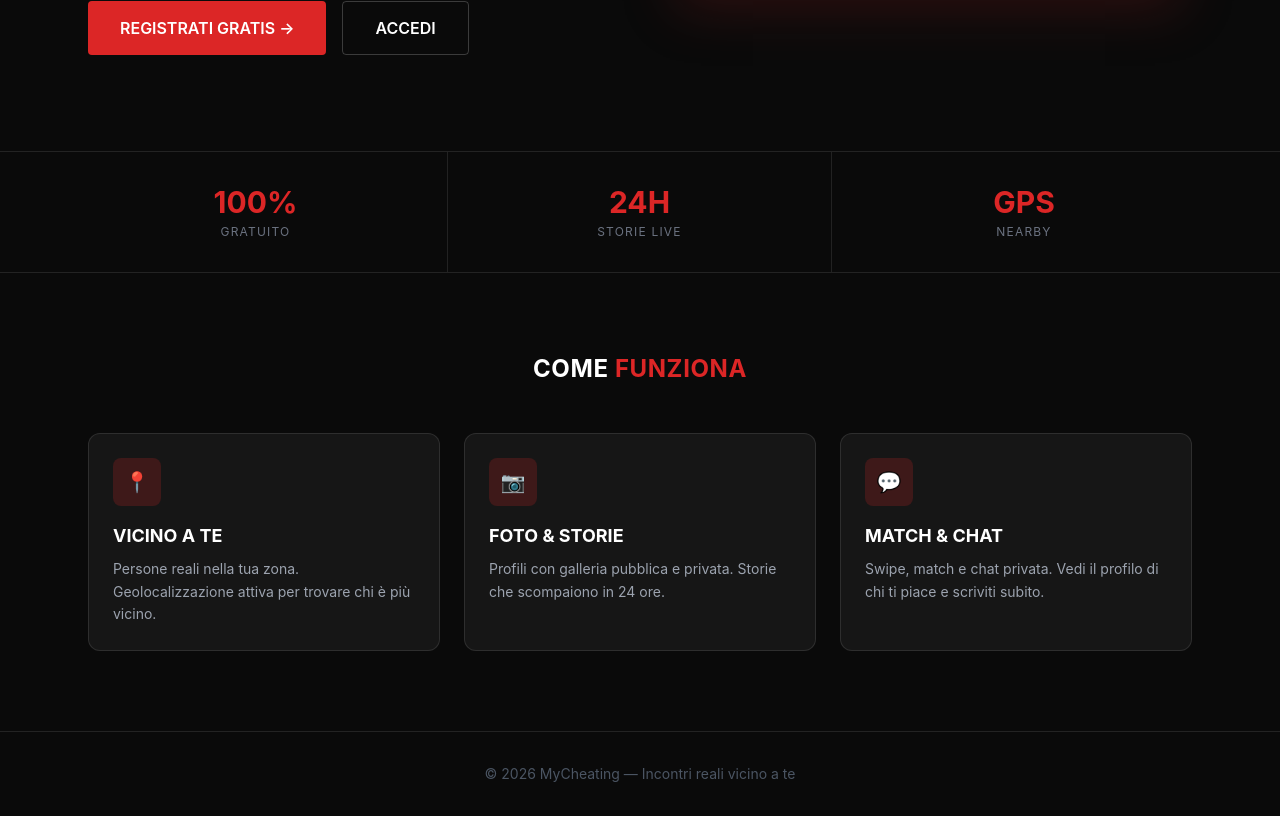
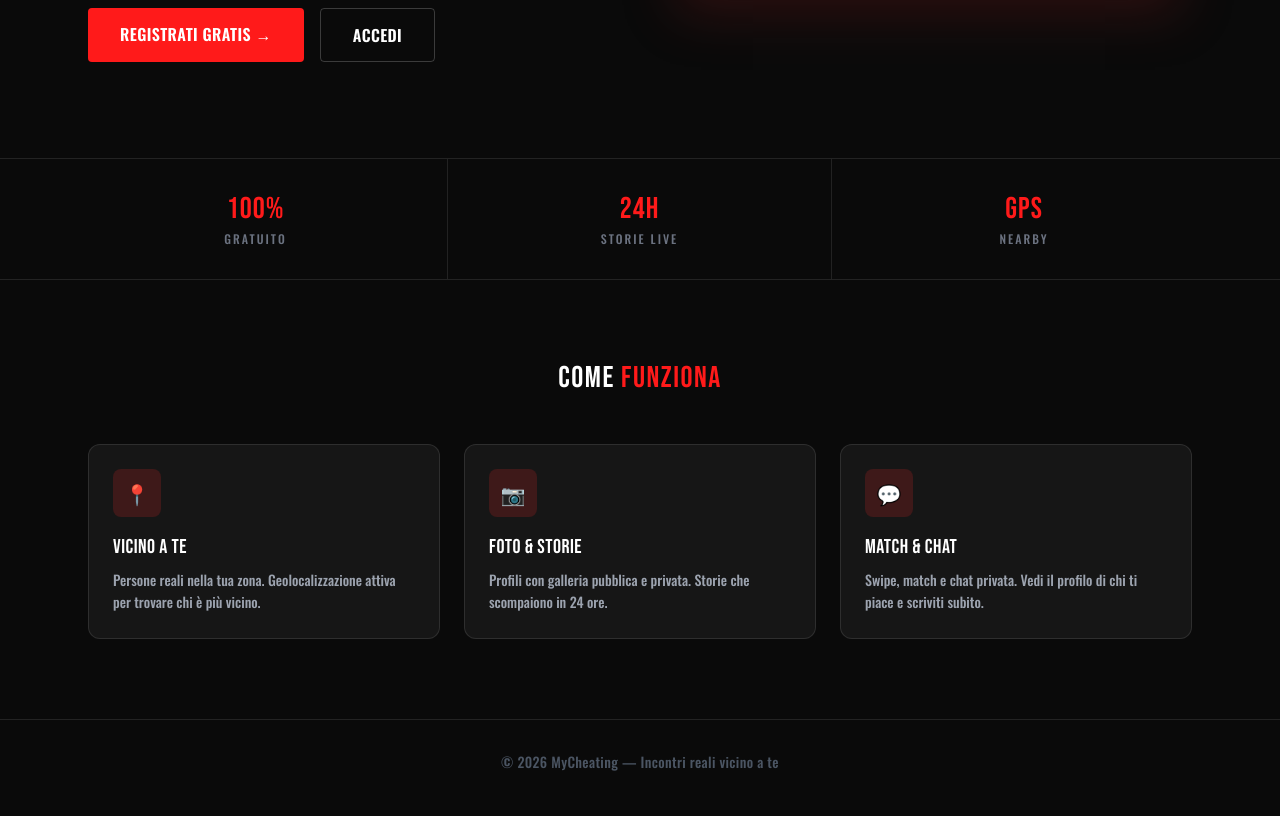
Before and after one commit to LesathX/spark-dating, a FastAPI app: page / in a window 1280 px wide. Shown: the part 526-1342 px from the top of the page. After the commit the page ends 1297 px from the top, so only its background shows below. Run offline with FastAPI, Linux system fonts and the light colour scheme; some libraries are stand-ins or nearby versions.

Commit message:
Update index.html

```diff
--- a/templates/index.html
+++ b/templates/index.html
@@ -4,26 +4,33 @@
     <meta charset="UTF-8">
     <meta name="viewport" content="width=device-width, initial-scale=1.0">
     <title>MyCheating – Trova chi cerchi</title>
+
+    <!-- Font HOT -->
+    <link rel="preconnect" href="https://fonts.googleapis.com">
+    <link rel="preconnect" href="https://fonts.gstatic.com" crossorigin>
+    <link href="https://fonts.googleapis.com/css2?family=Oswald:wght@500;600;700&family=Bebas+Neue&display=swap" rel="stylesheet">
+
     <script src="https://cdn.tailwindcss.com"></script>
     <style>
         body {
             background-color: #0a0a0a;
-            font-family: -apple-system, BlinkMacSystemFont, 'Segoe UI', Roboto, sans-serif;
+            font-family: 'Oswald', sans-serif;
+        }
+        .font-hot {
+            font-family: 'Bebas Neue', sans-serif;
+            letter-spacing: 1px;
         }
         .btn-red {
-            background: #dc2626;
+            background: #ff1a1a;
         }
         .btn-red:hover {
-            background: #b91c1c;
+            background: #e60000;
         }
         .text-red-pure {
-            color: #dc2626;
+            color: #ff1a1a;
         }
         .border-red-pure {
-            border-color: #dc2626;
-        }
-        .bg-red-pure {
-            background-color: #dc2626;
+            border-color: #ff1a1a;
         }
     </style>
 </head>
@@ -31,11 +38,11 @@
 
     <!-- Navbar -->
     <nav class="flex items-center justify-between px-6 py-4 border-b border-white/10">
-        <div class="flex items-center gap-2 font-bold text-lg tracking-wide">
-            <span class="text-red-pure text-xl">🔥</span>
+        <div class="flex items-center gap-2 font-hot text-xl tracking-wider">
+            <span class="text-red-pure text-2xl">🔥</span>
             MY CHEATING
         </div>
-        <a href="/login" class="border border-red-pure text-red-pure text-sm font-semibold px-5 py-2 rounded hover:bg-red-pure hover:text-white transition">
+        <a href="/login" class="border border-red-pure text-red-pure text-sm font-semibold px-5 py-2 rounded hover:bg-red-pure hover:text-white transition tracking-wide">
             ACCEDI
         </a>
     </nav>
@@ -45,26 +52,26 @@
 
         <!-- Testo sinistra -->
         <div>
-            <p class="text-red-pure text-sm font-medium tracking-widest mb-4">— INCONTRI REALI</p>
-            <h1 class="text-5xl md:text-6xl font-extrabold leading-tight mb-6">
+            <p class="text-red-pure text-sm font-medium tracking-[3px] mb-4 uppercase">— Incontri Reali</p>
+            <h1 class="font-hot text-6xl md:text-7xl leading-[0.9] mb-6">
                 TROVA<br>
                 CHI<br>
                 <span class="text-red-pure">CERCHI</span>
             </h1>
-            <p class="text-gray-400 text-lg mb-8 max-w-md leading-relaxed">
+            <p class="text-gray-400 text-lg mb-8 max-w-md leading-relaxed font-light">
                 La piattaforma più diretta per incontrare persone reali vicino a te. Profili verificati, chat privata, galleria personale.
             </p>
             <div class="flex flex-wrap gap-4">
-                <a href="/register" class="btn-red text-white font-semibold px-8 py-3.5 rounded flex items-center gap-2">
+                <a href="/register" class="btn-red text-white font-semibold px-8 py-3.5 rounded tracking-wide">
                     REGISTRATI GRATIS →
                 </a>
-                <a href="/login" class="border border-white/20 text-white font-semibold px-8 py-3.5 rounded hover:bg-white/5 transition">
+                <a href="/login" class="border border-white/20 text-white font-semibold px-8 py-3.5 rounded hover:bg-white/5 transition tracking-wide">
                     ACCEDI
                 </a>
             </div>
         </div>
 
-        <!-- Card destra - VIDEO INTERO (senza tagli) -->
+        <!-- Card destra - VIDEO -->
         <div class="relative">
             <div class="rounded-xl overflow-hidden border border-white/10 shadow-2xl shadow-red-900/30 bg-black aspect-[16/9]">
                 <video
@@ -84,30 +91,30 @@
     <section class="border-y border-white/10">
         <div class="max-w-6xl mx-auto grid grid-cols-3 text-center">
             <div class="py-8 border-r border-white/10">
-                <div class="text-3xl font-bold text-red-pure">100%</div>
-                <div class="text-xs text-gray-500 tracking-widest mt-1">GRATUITO</div>
+                <div class="text-3xl font-hot text-red-pure">100%</div>
+                <div class="text-xs text-gray-500 tracking-[2px] mt-1">GRATUITO</div>
             </div>
             <div class="py-8 border-r border-white/10">
-                <div class="text-3xl font-bold text-red-pure">24H</div>
-                <div class="text-xs text-gray-500 tracking-widest mt-1">STORIE LIVE</div>
+                <div class="text-3xl font-hot text-red-pure">24H</div>
+                <div class="text-xs text-gray-500 tracking-[2px] mt-1">STORIE LIVE</div>
             </div>
             <div class="py-8">
-                <div class="text-3xl font-bold text-red-pure">GPS</div>
-                <div class="text-xs text-gray-500 tracking-widest mt-1">NEARBY</div>
+                <div class="text-3xl font-hot text-red-pure">GPS</div>
+                <div class="text-xs text-gray-500 tracking-[2px] mt-1">NEARBY</div>
             </div>
         </div>
     </section>
 
     <!-- Come funziona -->
     <section class="max-w-6xl mx-auto px-6 py-20">
-        <h2 class="text-center text-2xl font-bold mb-12 tracking-wide">
+        <h2 class="text-center text-3xl font-hot tracking-wider mb-12">
             COME <span class="text-red-pure">FUNZIONA</span>
         </h2>
 
         <div class="grid md:grid-cols-3 gap-6">
             <div class="bg-white/5 border border-white/10 rounded-xl p-6 hover:border-red-500/50 transition">
                 <div class="w-12 h-12 rounded-lg bg-red-600/20 flex items-center justify-center text-red-pure text-xl mb-4">📍</div>
-                <h3 class="font-bold text-lg mb-2 text-white">VICINO A TE</h3>
+                <h3 class="font-hot text-xl mb-2 tracking-wide">VICINO A TE</h3>
                 <p class="text-gray-400 text-sm leading-relaxed">
                     Persone reali nella tua zona. Geolocalizzazione attiva per trovare chi è più vicino.
                 </p>
@@ -115,7 +122,7 @@
 
             <div class="bg-white/5 border border-white/10 rounded-xl p-6 hover:border-red-500/50 transition">
                 <div class="w-12 h-12 rounded-lg bg-red-600/20 flex items-center justify-center text-red-pure text-xl mb-4">📷</div>
-                <h3 class="font-bold text-lg mb-2 text-white">FOTO & STORIE</h3>
+                <h3 class="font-hot text-xl mb-2 tracking-wide">FOTO & STORIE</h3>
                 <p class="text-gray-400 text-sm leading-relaxed">
                     Profili con galleria pubblica e privata. Storie che scompaiono in 24 ore.
                 </p>
@@ -123,7 +130,7 @@
 
             <div class="bg-white/5 border border-white/10 rounded-xl p-6 hover:border-red-500/50 transition">
                 <div class="w-12 h-12 rounded-lg bg-red-600/20 flex items-center justify-center text-red-pure text-xl mb-4">💬</div>
-                <h3 class="font-bold text-lg mb-2 text-white">MATCH & CHAT</h3>
+                <h3 class="font-hot text-xl mb-2 tracking-wide">MATCH & CHAT</h3>
                 <p class="text-gray-400 text-sm leading-relaxed">
                     Swipe, match e chat privata. Vedi il profilo di chi ti piace e scriviti subito.
                 </p>
@@ -132,7 +139,7 @@
     </section>
 
     <!-- Footer -->
-    <footer class="border-t border-white/10 py-8 text-center text-gray-600 text-sm">
+    <footer class="border-t border-white/10 py-8 text-center text-gray-600 text-sm tracking-wide">
         © 2026 MyCheating — Incontri reali vicino a te
     </footer>
 
```
